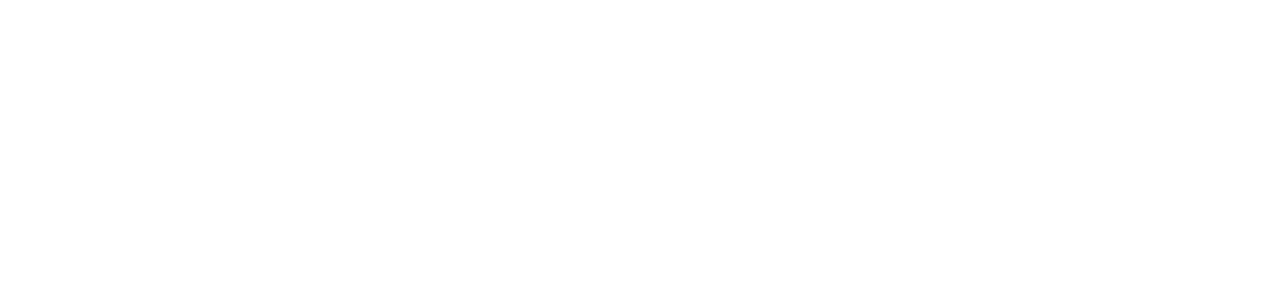
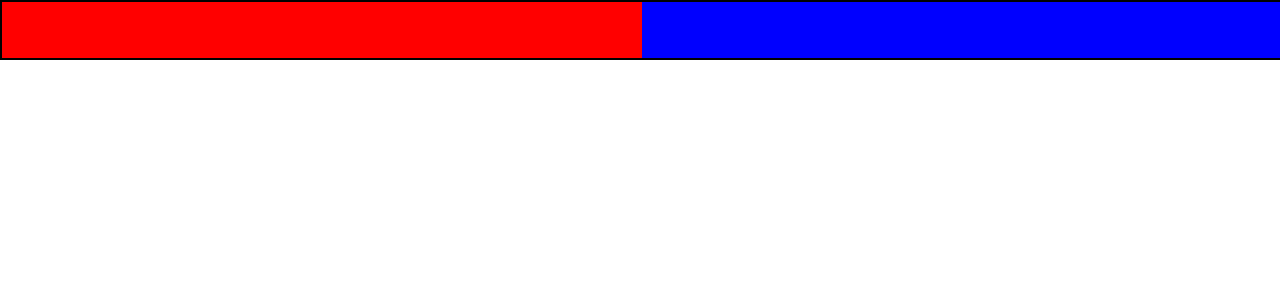
Before and after one commit to bhaveshv2/Ecomm_React_App, a React (Create React App) app: page / in a window 1280 px wide. Shown: the top 300 px of the page. Built offline with nearby package versions, Linux system fonts and the light colour scheme.

Commit message:
Add Store, Reducer and Action folder

```diff
--- a/src/App.js
+++ /dev/null
@@ -1,11 +0,0 @@
-import React from 'react';
-
-function App() {
-  return (
-    <div className="App">
-
-    </div>
-  );
-}
-
-export default App;
--- /dev/null
+++ b/src/components/App.js
@@ -0,0 +1,19 @@
+import React from 'react';
+import { Navbar,Home } from './index';
+import { BrowserRouter as Router,Route,Switch } from 'react-router-dom';
+
+
+function App() {
+  return (
+    <Router>
+      <div className="App">
+        <Navbar />
+        <Switch>
+          <Route exact path="/" component={Home}/>
+        </Switch>
+      </div>
+    </Router>
+  );
+}
+
+export default App;
--- /dev/null
+++ b/src/components/Home.js
@@ -0,0 +1,13 @@
+import React, { Component } from 'react'
+
+class Home extends Component {
+  render() {
+    return (
+      <div className="home-container">
+
+      </div>
+    )
+  }
+}
+
+export default Home;
--- /dev/null
+++ b/src/components/Navbar.js
@@ -0,0 +1,20 @@
+import React, { Component } from 'react';
+
+class Navbar extends Component {
+
+  render() {
+    return (
+        <div className="navbar-container">
+            <div className="navbar-left">
+              {/* Company logo */}
+
+            </div>
+            <div className="navbar-right">
+              {/* User Info & Cart Total */}
+            </div>
+        </div>
+    )
+  }
+}
+
+export default Navbar;
--- /dev/null
+++ b/src/components/index.js
@@ -0,0 +1,5 @@
+import App from './App';
+import Navbar from './Navbar';
+import Home from './Home';
+
+export {App,Navbar,Home};
--- a/src/index.css
+++ b/src/index.css
@@ -11,3 +11,22 @@ code {
   font-family: source-code-pro, Menlo, Monaco, Consolas, 'Courier New',
     monospace;
 }
+
+/* NAVBAR */
+
+.navbar-container{
+  width:100%;
+  height: 7vh;
+  border: 2px solid;
+  display: flex;
+}
+
+.navbar-left{
+  width: 50%;
+  background: red;
+}
+
+.navbar-right{
+  width: 50%;
+  background: blue;
+}
--- a/src/index.js
+++ b/src/index.js
@@ -1,11 +1,17 @@
 import React from 'react';
 import ReactDOM from 'react-dom';
 import './index.css';
-import App from './App';
+import { App } from './components/index.js';
+import { configureStore } from './store/index';
+import { Provider } from 'react-redux';
+
+const store = configureStore();
 
 ReactDOM.render(
-  <React.StrictMode>
-    <App />
-  </React.StrictMode>,
+  <Provider store={store}>
+    <React.StrictMode>
+      <App />
+    </React.StrictMode>
+  </Provider>,
   document.getElementById('root')
 );
--- /dev/null
+++ b/src/reducers/index.js
@@ -0,0 +1,3 @@
+import { combineReducers } from "redux";
+
+export default combineReducers({});
--- /dev/null
+++ b/src/store/index.js
@@ -0,0 +1,10 @@
+import { createStore,applyMiddleware } from 'redux';
+import thunk from 'redux-thunk';
+import logger from 'redux-logger';
+import reducer from '../reducers/index.js';
+
+let store;
+export function configureStore(){
+    store = createStore(reducer,applyMiddleware(thunk,logger));
+    return store;
+}
```
Also changed, not shown: package.json (+6 -1 lines), src/actions/actionTypes.js (added), 1 other file (tests, documents, lock files or other folders).
